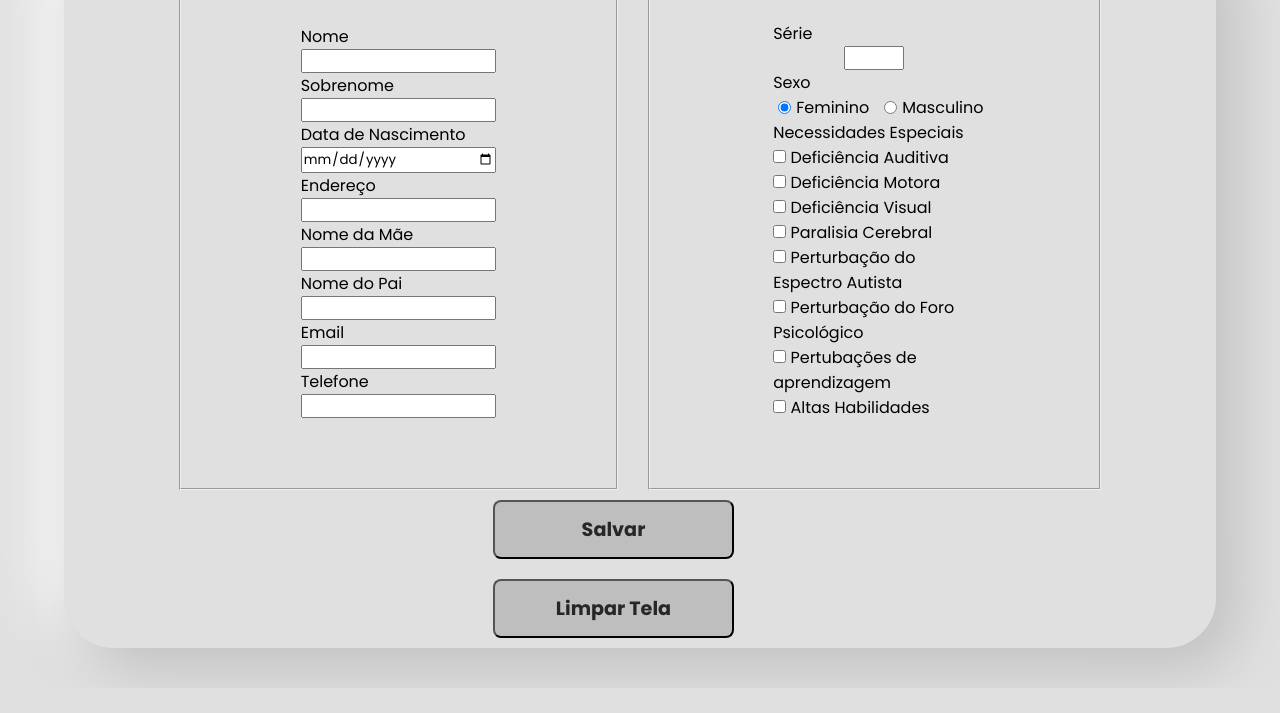
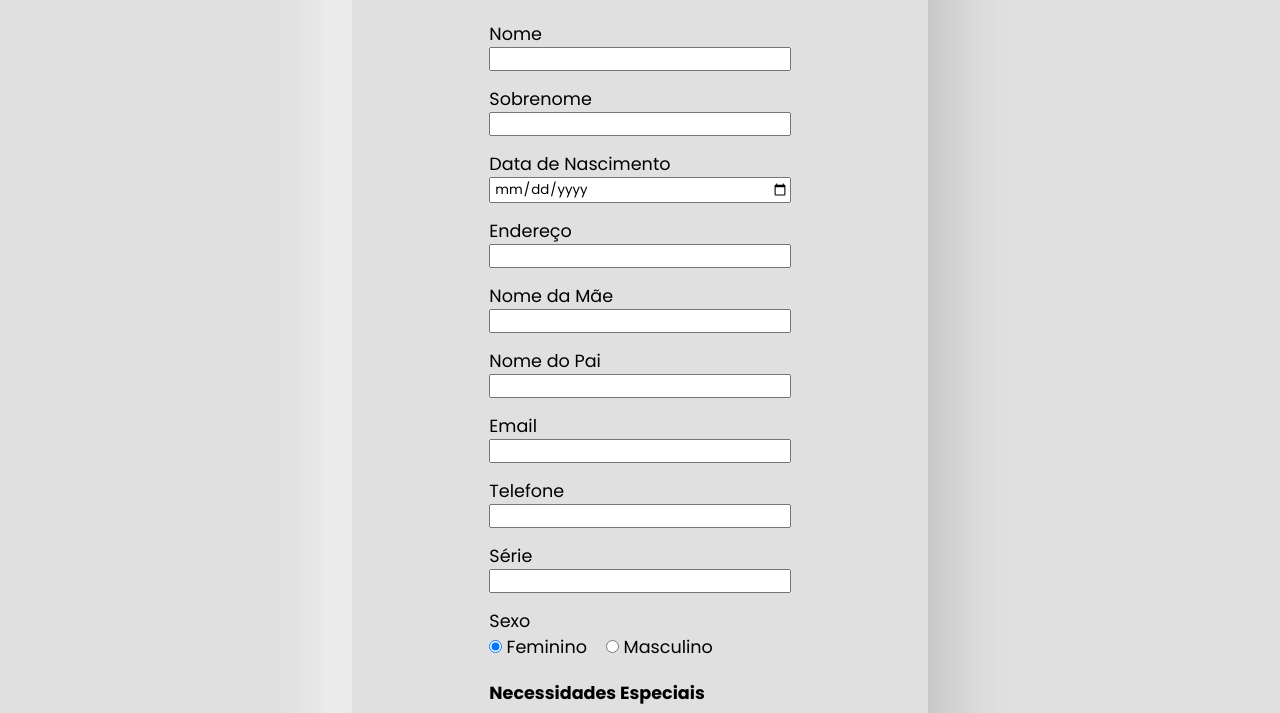
Before and after one commit to evandroreichert/ProjetoForms, a plain HTML site: page CadastroAluno/cadastroAluno.html in a window 1280 px wide. Shown: the part 112-825 px from the top of the page. Before the commit the page ends 800 px from the top, so only its background shows below. Drawn offline with Linux system fonts and the light colour scheme.

Commit message:
pagina cadastro pronta

```diff
--- a/CadastroAluno/cadastroAluno.html
+++ b/CadastroAluno/cadastroAluno.html
@@ -10,39 +10,41 @@
 <body>
 
     <main>
+
+           <!-- Início do formulário -->
+
         <form method="post">
+                    <fieldset class="infoBasica">
+                        <h1>Cadastre-se</h1>
 
+                        <!-- Inputs Cadastro -->
 
-
-
-                    <fieldset class="infoBasica">
-                        <legend>Informações Básicas</legend>
                         <label for="nome">Nome</label>
                         <input type="text" id="nome" required>
+
                         <label for="sobrenome">Sobrenome</label>
                         <input type="text" id="sobrenome" required>
+
                         <label for="nasc">Data de Nascimento</label>
                         <input type="date" id="nasc" min="2000-01-01" max="2017-12-31" required>
+
                         <label for="adress">Endereço</label>
                         <input type="text" id="adress">
+
                         <label for="mae">Nome da Mãe</label>
                         <input type="text" id="mae">
+
                         <label for="pai">Nome do Pai</label>
                         <input type="text" id="pai">
+
                         <label for="email">Email</label>
                         <input type="email" id="email" required>
+
                         <label for="tel">Telefone</label>
                         <input type="tel" id="tel" required>
-                    </fieldset>
-
-
-
-
-                    <fieldset class="infoAdicional">
-                        <legend>Informações Adicionais</legend>
 
                         <label for="serie">Série</label>
-                        <input type="number" id="serie" min="1" max="9" required>
+                         <input type="number" id="serie" min="1" max="9" required>
 
                         <label for="sexo">Sexo</label>
                         <div class="checkSexo">
@@ -52,7 +54,9 @@
                             <label for="masc" id="masc">Masculino</label>
                         </div>
 
-                        <label for="necessidade">Necessidades Especiais</label>
+                        <!-- Checkbox Necessidades -->
+
+                        <label for="necessidade" class="necessidadestitle">Necessidades Especiais</label>
 
                         <div class="necessidadesEspeciais">
                             <div class="auditiva">
@@ -91,11 +95,16 @@
                     </fieldset>
         </form>
 
+        <!-- Botões -->
+
         <div class="formActions">
             <button type="submit" class="salvar">Salvar</button>
 
-            <button type="reset">Limpar Tela</button>
+            <button type="reset" class="resetar">Limpar Tela</button>
         </div>
+
+        <!-- Fim do formulário -->
+
     </main>
 
 </body>
--- a/CadastroAluno/style.css
+++ b/CadastroAluno/style.css
@@ -1,6 +1,6 @@
-@import url('https://fonts.googleapis.com/css2?family=Poppins:wght@400;700&display=swap');
+@import url('https://fonts.googleapis.com/css2?family=Poppins:wght@400;700&display=swap');   /*Google Fonts*/
 
-*{
+*{                                                  /*Configurações Globais*/
     font-family: 'Poppins', sans-serif;
     margin: 0;
     padding: 0;
@@ -9,75 +9,60 @@
 
 body{
     background-color: #e0e0e0;
-    height: 100vh;
     display: grid;
     justify-content: center;
     align-items: center;
+    padding: 20px;
 }
 
 main{
-    height: 90vh;
-    width: 90vw;
+    width: 45vw;
     display: flex;
     flex-direction: column;
     justify-content: center;
     align-items: center;
-    border-radius: 50px;
+    border-radius: 15px;
     background: #e0e0e0;
     box-shadow:  20px 20px 60px #bebebe,
                  -20px -20px 60px #ffffff;
-    margin: auto;
+    padding: 30px;
 }
 
-form{
-    display: grid;
-    grid-template-columns:auto auto;
-    height: 80%;
-    width: 80%;
-    gap: 30px;
-    text-align: left;
-}
-
-.infoBasica, .infoAdicional{
-    display: flex;
-    flex-direction: column;
-    justify-content: center;
-    align-items: center;
-}
-
-.infoAdicional{
+fieldset{
+    border: none;
     display: flex;
     flex-direction: column;
 }
 
-
-
-.checkSexo{
-    display: flex;
+label{
+    margin-top: 15px;
+    font-size: 1.1em;
 }
 
-label{
-    width: 45%;
-    text-align: left;
+input{
+    padding-left: 3px;
 }
 
-input#fem, input#masc{
-    margin: 0 5px;
+form h1{
+    text-align: center;
+    margin-bottom: 20px;
+    text-transform: uppercase;
 }
 
-label#fem{
-    margin-right: 10px;
+label#fem{                          /* Espaçamento entre Fem e Masc */
+    margin-right: 15px;
 }
 
-.infoBasica input, .checkSexo{
-    width: 45%;
+.necessidadestitle{
+    font-weight: bold;
+    margin: 20px 0 10px 0;
 }
 
-.necessidadesEspeciais{
-    width: 45%;
-    display: grid;
-    align-items: center;
+.necessidadesEspeciais input{
+    margin-bottom: 13px;
 }
+
+/* Botões / Hover dos Botões */
 
 button{
     margin: 10px 25px;
@@ -88,5 +73,21 @@ button{
     font-size: 1.2em;
     padding: 13px;
     border-radius: 8px;
+    border: none;
     cursor: pointer;
 }
+
+.salvar{
+    margin-top: 40px;
+}
+
+.salvar:hover{
+    background-color: white;
+    transition: .6s ease;
+}
+
+.resetar:hover{
+    background-color: #6f161a;
+    color: white;
+    transition: .6s ease;
+}
```
